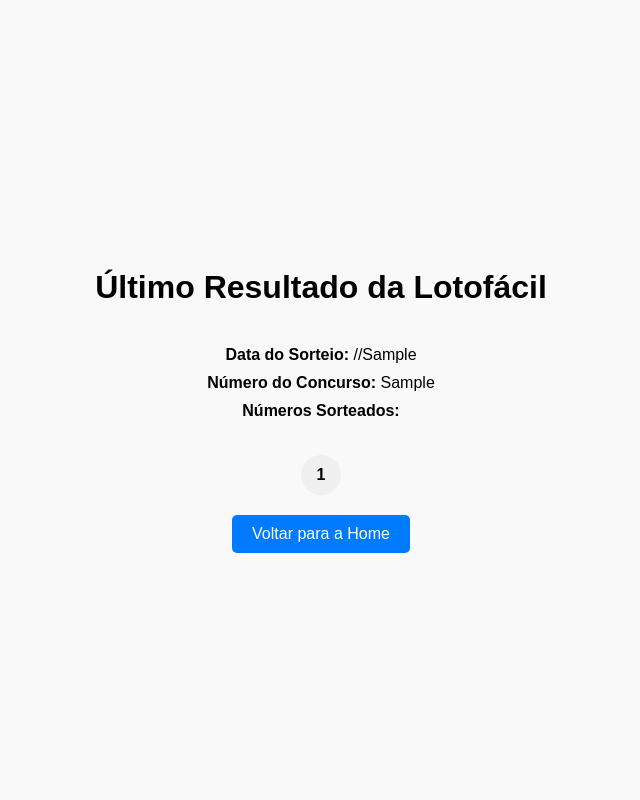
After one commit to georgtonramos/siteloto, a Flask app: page /ultimo-resultado in a window 1280 px wide. The commit adds this page. Shown: the whole page, without its empty margins (319-959 px from the left). Run offline with Flask 3, Linux system fonts and the light colour scheme; a database or web service that is not in the repository returns one stand-in record (values such as "Sample title"); data that the repository does not hold is empty.

Commit message:
Descrição das alterações

```diff
--- a/routes.py
+++ b/routes.py
@@ -8,15 +8,18 @@ main_routes = Blueprint('main_routes', __name__)
 
 API_URL = "https://apilotofacil.georgton.tech"  # URL da API externa
 
-def fetch_lottery_data():
+def fetch_lottery_data(endpoint="resultados"):
     """
     Busca os dados da loteria diretamente da API.
 
+    Args:
+        endpoint (str): Endpoint específico da API a ser consultado. Padrão: "resultados".
+
     Returns:
-        list: Lista de resultados da loteria retornados pela API, ou None em caso de erro.
+        list ou dict: Dados retornados pela API, ou None em caso de erro.
     """
     try:
-        response = requests.get(f"{API_URL}/resultados")
+        response = requests.get(f"{API_URL}/{endpoint}")
         response.raise_for_status()
         return response.json()
     except requests.exceptions.RequestException as e:
@@ -157,3 +160,16 @@ def gerar_combinacoes_route():
 @main_routes.route('/gerar-combinacoes-page')
 def gerar_combinacoes_page():
     return render_template('gerar_combinacoes.html')
+
+@main_routes.route('/ultimo-resultado')
+def ultimo_resultado():
+    """
+    Busca o último resultado da Lotofácil e renderiza a página.
+    """
+    ultimo = fetch_lottery_data("ultimo_resultado")
+    if not ultimo:
+        # Opcional: você pode criar um template para erros ou exibir uma mensagem simples
+        return render_template('erro.html', message="Erro ao buscar o último resultado."), 500
+
+    # Certifique-se de que o JSON retornado tenha as chaves: 'data', 'numero_concurso' e 'numeros_sorteados'
+    return render_template('ultimo_resultado.html', result=ultimo)
--- a/templates/home.html
+++ b/templates/home.html
@@ -14,6 +14,7 @@
         <a href="/verificar-numeros">Verificar Números Faltantes</a>
         <a href="/verificar-sorteio">Verificar Sorteio</a>
         <a href="/gerar-combinacoes-page">Gerar Combinações</a>
+        <a href="/ultimo-resultado" class="ultimo-resultado-btn">Último Resultado</a>
     </div>
 </body>
 </html>
--- /dev/null
+++ b/templates/ultimo_resultado.html
@@ -0,0 +1,55 @@
+<!DOCTYPE html>
+<html lang="pt-br">
+<head>
+    <meta charset="UTF-8">
+    <title>Último Resultado da Lotofácil</title>
+    <link rel="stylesheet" href="{{ url_for('static', filename='styles.css') }}">
+    <style>
+        /* Ajustes visuais personalizados */
+        h1 {
+            margin-bottom: 30px; /* Mais espaço entre o título e o conteúdo */
+        }
+        .resultado-lotofacil p {
+            margin: 10px 0;
+        }
+        .numeros-sorteados {
+            margin-top: 20px;
+            display: inline-block;
+        }
+        .numero {
+            display: inline-flex;
+            align-items: center;    /* Centraliza verticalmente */
+            justify-content: center; /* Centraliza horizontalmente */
+            background-color: #f0f0f0;
+            margin: 5px;
+            border-radius: 50%;
+            width: 40px;
+            height: 40px;
+            font-weight: bold;
+            font-size: 16px;
+        }
+    </style>
+</head>
+<body>
+    <h1>Último Resultado da Lotofácil</h1>
+
+    <div class="resultado-lotofacil">
+        {# Converte a data do formato "yyyy-mm-dd" para "dd/mm/yyyy" #}
+        {% set parts = result['data_sorteio'].split('-') %}
+        {% set formatted_date = parts[2] ~ '/' ~ parts[1] ~ '/' ~ parts[0] %}
+        <p><strong>Data do Sorteio:</strong> {{ formatted_date }}</p>
+        <p><strong>Número do Concurso:</strong> {{ result['numero_concurso'] }}</p>
+        <p><strong>Números Sorteados:</strong></p>
+        <div class="numeros-sorteados">
+            {% for num in result['numeros_sorteados'] %}
+                <span class="numero">{{ num }}</span>
+                {% if loop.index % 5 == 0 %}
+                    <br>
+                {% endif %}
+            {% endfor %}<br>
+        </div>
+    </div>
+
+    <a href="/" class="btn-voltar">Voltar para a Home</a>
+</body>
+</html>
```
Also changed, not shown: templates/erro.html (added, +13 -0 lines), 1 other file.
